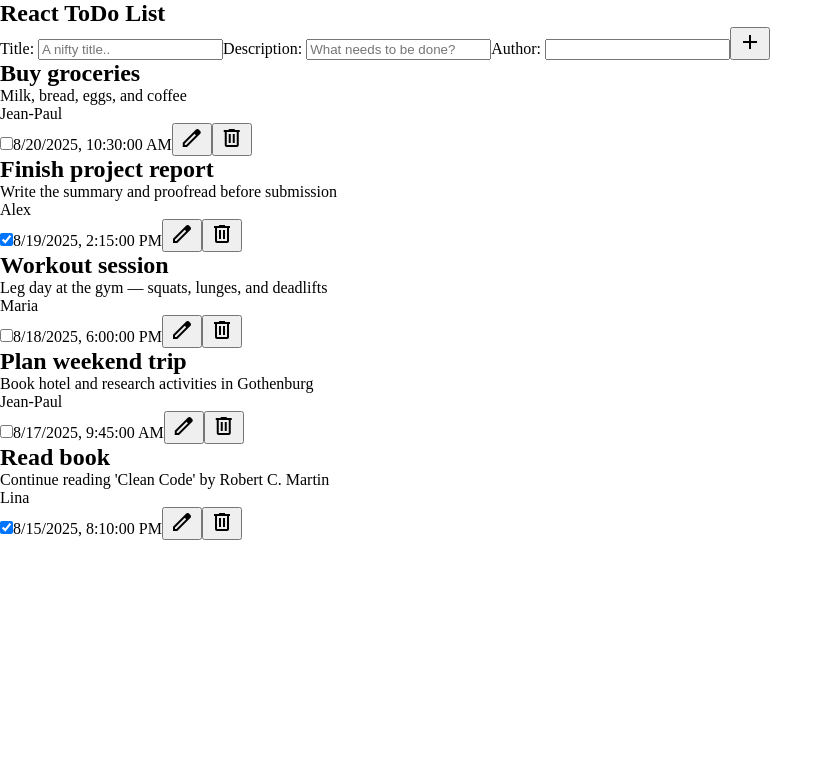
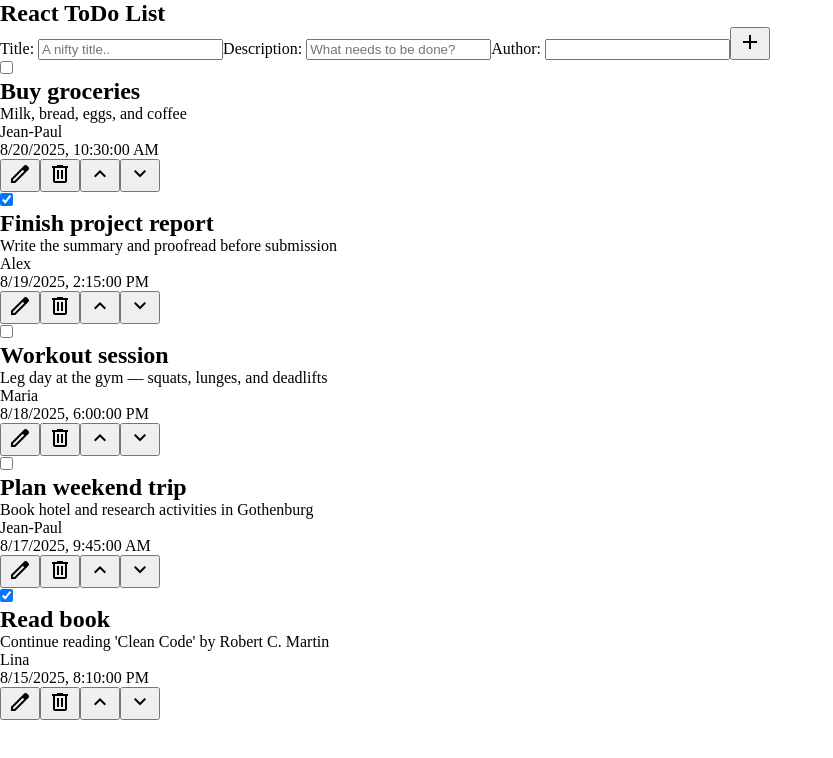
Before and after one commit to Arnith86/LexiconExercise15_React_Todo_List, a React (Vite) app in the folder LexiconExercise13_React_Media_Player_TS_CSS_React/: page / in a window 1280 px wide. Shown: the top 758 px of the page, without its empty margins (0-833 px from the left). Built offline with nearby package versions, Linux system fonts and the light colour scheme.

Commit message:
added "move buttons" and extracted buttons to TodoItemButtons

```diff
--- a/LexiconExercise13_React_Media_Player_TS_CSS_React/src/components/TodoItem.tsx
+++ b/LexiconExercise13_React_Media_Player_TS_CSS_React/src/components/TodoItem.tsx
@@ -1,6 +1,7 @@
 import type { ReactElement } from "react";
 import { Button } from "./Button";
 import { Icon } from "./Icon";
+import { TodoItemButtons } from "./TodoItemButtons";
 
 type TodoAction = "edit" | "delete" | "up" | "down";
 
@@ -25,23 +26,18 @@ export function TodoItem({
 }: ITodoItemProp): ReactElement {
   return (
     <article className="todo-item">
-      <h2 className="todo-item-title">{title}</h2>
-      <p className="todo-item-content">{content}</p>
-      <p className="todo-author">{author}</p>
       <input
         type="checkbox"
         checked={completed ?? false}
         onChange={onCompleteToggle}
       />
+      <h2 className="todo-item-title">{title}</h2>
+      <p className="todo-item-content">{content}</p>
+      <p className="todo-author">{author}</p>
       <time dateTime={timeStamp.toISOString()}>
         {timeStamp.toLocaleString()}
       </time>
-      <Button className="edit-todo-button" buttonType="button">
-        <Icon iconName={"edit"} />
-      </Button>
-      <Button className="delete-todo-button" buttonType="button">
-        <Icon iconName={"delete"} />
-      </Button>
+      <TodoItemButtons />
     </article>
   );
 }
--- /dev/null
+++ b/LexiconExercise13_React_Media_Player_TS_CSS_React/src/components/TodoItemButtons.tsx
@@ -0,0 +1,22 @@
+import type { ReactElement } from "react";
+import { Button } from "./Button";
+import { Icon } from "./Icon";
+
+export function TodoItemButtons(): ReactElement {
+  return (
+    <div className="todo-item-Buttons">
+      <Button className="edit-todo-button" buttonType="button">
+        <Icon iconName={"edit"} />
+      </Button>
+      <Button className="delete-todo-button" buttonType="button">
+        <Icon iconName={"delete"} />
+      </Button>
+      <Button className="move-upp-button" buttonType="button">
+        <Icon iconName={"keyboard_arrow_up"} />
+      </Button>
+      <Button className="move-down-button" buttonType="button">
+        <Icon iconName={"keyboard_arrow_down"} />
+      </Button>
+    </div>
+  );
+}
```
